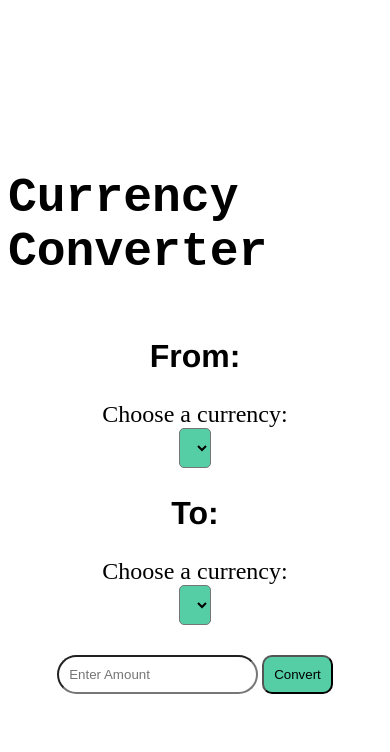
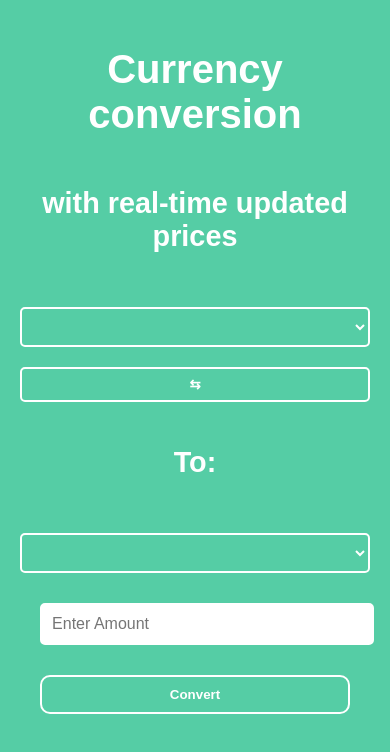
Before and after one commit to Galomer310/Currency-Converter, a plain HTML site: page index.html in a window 390 px wide. Drawn offline with Linux system fonts and the light colour scheme; no server answers.

Commit message:
adding swap button and modify style

```diff
--- a/index.html
+++ b/index.html
@@ -8,17 +8,15 @@
 </head>
 <body>
   <div class="container">
-
-        <h1>Currency Converter</h1>
-
-        <h2>From:</h2>
-        <label class="label" for="currency">Choose a currency:</label>
+    <h1>Currency conversion</h1>
+    <h2>with real-time updated prices</h2>
     <select id="FromCurrency"></select>
 
+    <!-- Swap Button -->
+    <button id="swapBtn" title="Swap Currencies">&#8646;</button>
+
     <h2>To:</h2>
-        <label class="label" for="currency">Choose a currency:</label>
     <select id="ToCurrency"></select>
-
 
     <div class="AmountContainer">
       <input type="number" id="amount" placeholder="Enter Amount">
--- a/script.js
+++ b/script.js
@@ -1,5 +1,7 @@
-const apiKey = '31e459765d7fbc03f4afeee6';
+const apiKey = "31e459765d7fbc03f4afeee6";
 const exchangeRateApiUrl = `https://v6.exchangerate-api.com/v6/${apiKey}/codes`;
+
+// Existing API key and functions remain the same...
 
 async function fetchCurrencies() {
   try {
@@ -7,32 +9,32 @@ async function fetchCurrencies() {
     const data = await response.json();
     const currencies = data.supported_codes;
 
-        const FromCurrency = document.getElementById('FromCurrency');
-        const ToCurrency = document.getElementById('ToCurrency');
+    const FromCurrency = document.getElementById("FromCurrency");
+    const ToCurrency = document.getElementById("ToCurrency");
 
     currencies.forEach(([currencyCode, currencyName]) => {
-            const optionFrom = document.createElement('option');
+      const optionFrom = document.createElement("option");
       optionFrom.value = currencyCode;
       optionFrom.textContent = `${currencyCode} - ${currencyName}`;
       FromCurrency.appendChild(optionFrom);
 
-            const optionTo = document.createElement('option');
+      const optionTo = document.createElement("option");
       optionTo.value = currencyCode;
       optionTo.textContent = `${currencyCode} - ${currencyName}`;
       ToCurrency.appendChild(optionTo);
     });
   } catch (error) {
-        console.error('Error fetching currencies:', error);
+    console.error("Error fetching currencies:", error);
   }
 }
 
 async function convertCurrency() {
-    const fromCurrency = document.getElementById('FromCurrency').value;
-    const toCurrency = document.getElementById('ToCurrency').value;
-    const amount = parseFloat(document.getElementById('amount').value);
+  const fromCurrency = document.getElementById("FromCurrency").value;
+  const toCurrency = document.getElementById("ToCurrency").value;
+  const amount = parseFloat(document.getElementById("amount").value);
 
   if (isNaN(amount) || amount <= 0) {
-        alert('Please enter a valid amount');
+    alert("Please enter a valid amount");
     return;
   }
 
@@ -43,14 +45,29 @@ async function convertCurrency() {
     const data = await response.json();
 
     const convertedAmount = data.conversion_result;
-        document.getElementById('finalAmount').textContent =
-            `${amount} ${fromCurrency} = ${convertedAmount.toFixed(2)} ${toCurrency}`;
+    document.getElementById(
+      "finalAmount"
+    ).textContent = `${amount} ${fromCurrency} = ${convertedAmount.toFixed(
+      2
+    )} ${toCurrency}`;
   } catch (error) {
-        console.error('Error converting currency:', error);
+    console.error("Error converting currency:", error);
   }
 }
 
+// Swap function to exchange the currencies
+function swapCurrencies() {
+  const fromCurrency = document.getElementById("FromCurrency");
+  const toCurrency = document.getElementById("ToCurrency");
+  const temp = fromCurrency.value;
+  fromCurrency.value = toCurrency.value;
+  toCurrency.value = temp;
+}
+
+// Attach event listeners
 fetchCurrencies();
 
-const convertBtn = document.getElementById('convertBtn');
-convertBtn.addEventListener('click', convertCurrency);
+document
+  .getElementById("convertBtn")
+  .addEventListener("click", convertCurrency);
+document.getElementById("swapBtn").addEventListener("click", swapCurrencies);
--- a/style.css
+++ b/style.css
@@ -1,4 +1,13 @@
-
+/* Base Styles */
+body {
+    display: flex;
+    justify-content: center;
+    align-items: center;
+    background-color: rgb(85, 205, 165);
+    margin: 0;
+    padding: 0;
+    font-family: Arial, Helvetica, sans-serif;
+}
 
 .container {
     display: flex;
@@ -6,23 +15,25 @@
     justify-content: center;
     align-items: center;
     height: 100vh;
-
+    /* By default, the container can take full width on smaller screens */
+    width: 90%;
 }
 
 h1 {
     font-size: 3rem;
-    font-family: 'Courier New', Courier, monospace;
-
+    font-weight: bold;
+    color: white;
 }
 
 h2 {
     font-size: 2rem;
-    font-family: 'Franklin Gothic Medium', 'Arial Narrow', Arial, sans-serif;
+    font-weight: bold;
+    color: white;
 }
 
 .label {
     font-size: 1.5rem;
-
+    font-weight: bold;
 }
 
 select {
@@ -30,21 +41,137 @@ select {
     border-radius: 5px;
     background-color: rgb(85, 205, 165);
     padding-left: 10px;
+    color: white;
+    font-weight: bold;
+    width: 100%;
+    max-width: 300px;
 }
 
 input {
     padding: 10px;
     margin-top: 30px;
-    border-radius: 20px;
+    border-radius: 5px;
+    width: 100%;
+    font-size: 1rem;
+    max-width: 300px;
 }
 
 button {
     padding: 10px;
     border-radius: 10px;
     background-color: rgb(85, 205, 165);
+    width: 100%;
+    max-width: 300px;
 }
 
 #finalAmount {
-    color: rgb(36, 14, 14);
-    font-size: 2rem;
+    color: white;
+    font-size: 3rem;
+    text-align: center;
+    margin-top: 20px;
 }
+
+#FromCurrency {
+    margin-top: 30px;
+    color: white;
+    font-weight: bold;
+    border: 2px solid white;
+}
+
+#FromCurrency:hover {
+    background-color: rgb(85, 205, 165);
+    color: black;
+}
+
+#ToCurrency {
+    margin-top: 30px;
+    color: white;
+    font-weight: bold;
+    border: 2px solid white;
+}
+
+#amount {
+    /* margin-top: 30px; */
+    color: black;
+    /* font-weight: bold; */
+    border: 2px solid white;
+}
+
+#convertBtn {
+    margin-top: 30px;
+    color: white;
+    border: 2px solid white;
+    font-weight: bold;
+}
+
+#convertBtn:hover {
+    background-color: white;
+    color: rgb(85, 205, 165);
+}
+
+#swapBtn {
+    margin: 20px 0;
+    padding: 8px 12px;
+    border: 2px solid white;
+    border-radius: 5px;
+    background-color: rgb(85, 205, 165);
+    color: white;
+    font-weight: bold;
+    cursor: pointer;
+}
+
+#swapBtn:hover {
+    background-color: white;
+    color: rgb(85, 205, 165);
+}
+
+/* Media Queries */
+
+/* For desktops and larger screens */
+@media (min-width: 1024px) {
+    .container {
+        width: 50%;  /* narrower container for larger screens */
+    }
+    h1 {
+        font-size: 3.5rem;
+    }
+    h2 {
+        font-size: 2.5rem;
+    }
+}
+
+/* For tablets */
+@media (min-width: 768px) and (max-width: 1023px) {
+    .container {
+        width: 70%;
+    }
+    h1 {
+        font-size: 3rem;
+    }
+    h2 {
+        font-size: 2rem;
+    }
+}
+
+/* For mobile devices */
+@media (max-width: 767px) {
+    .container {
+        width: 90%;
+        padding: 20px;
+        height: auto;  /* Allow container height to adjust if needed */
+    }
+    h1 {
+        font-size: 2.5rem;
+        text-align: center;
+    }
+    h2 {
+        font-size: 1.8rem;
+        text-align: center;
+    }
+    select, input, button {
+        max-width: 100%;  /* use the full width available */
+    }
+    #finalAmount {
+        font-size: 2.5rem;
+    }
+}
```
Lines whose indentation alone changed are shown as unchanged.
